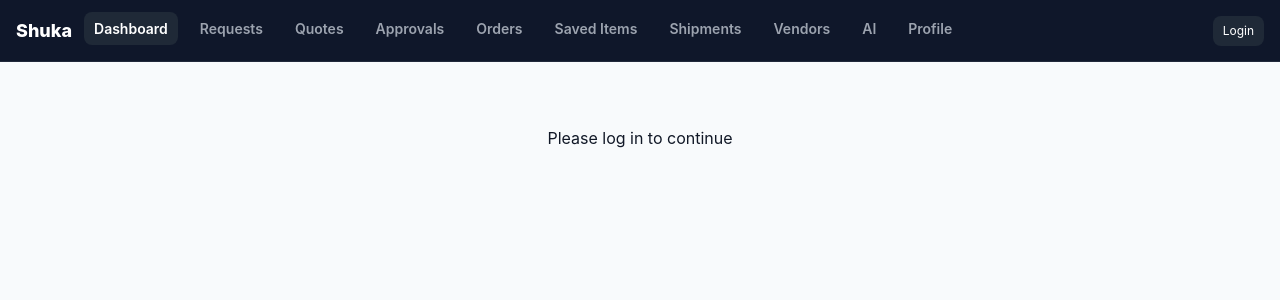
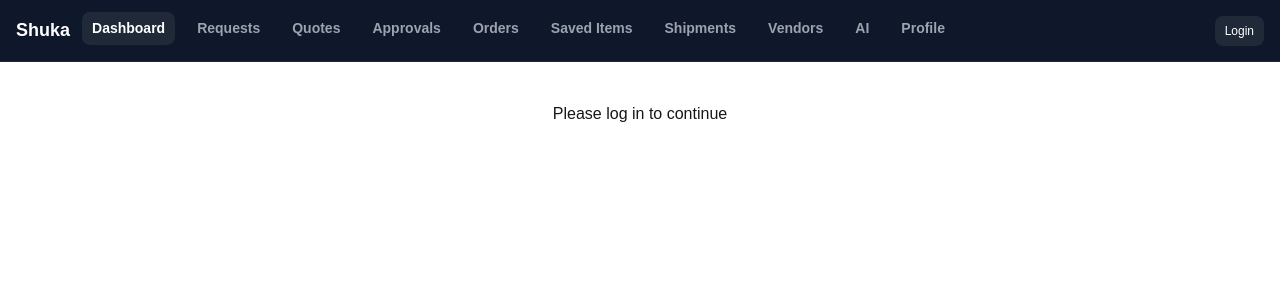
Before and after one commit to Gr33nstonecorp/shuka, a Next.js app: page / in a window 1280 px wide. Shown: the top 300 px of the page. Built offline with nearby package versions, Linux system fonts and the light colour scheme; no server answers.

Commit message:
Update layout.tsx

```diff
--- a/app/layout.tsx
+++ b/app/layout.tsx
@@ -1,12 +1,7 @@
 import "./globals.css";
 import AuthGate from "./components/AuthGate";
+import EnsureProfile from "./components/EnsureProfile";
 import AppNavbar from "./components/AppNavbar";
-import EnsureProfile from "./components/EnsureProfile";
-
-export const metadata = {
-  title: "Shuka",
-  description: "AI procurement control layer",
-};
 
 export default function RootLayout({
   children,
@@ -15,29 +10,13 @@ export default function RootLayout({
 }) {
   return (
     <html lang="en">
-      <body
-        style={{
-          margin: 0,
-          fontFamily:
-            'Inter, ui-sans-serif, system-ui, -apple-system, BlinkMacSystemFont, "Segoe UI", sans-serif',
-          background: "#f8fafc",
-          color: "#111827",
-        }}
-      >
+      <body>
         <AppNavbar />
 
-        <div
-          style={{
-            maxWidth: "1400px",
-            margin: "0 auto",
-            padding: "24px",
-          }}
-        >
-          <AuthGate>
-            <EnsureProfile />
-            {children}
-          </AuthGate>
-        </div>
+        <AuthGate>
+          <EnsureProfile />
+          {children}
+        </AuthGate>
       </body>
     </html>
   );
```
